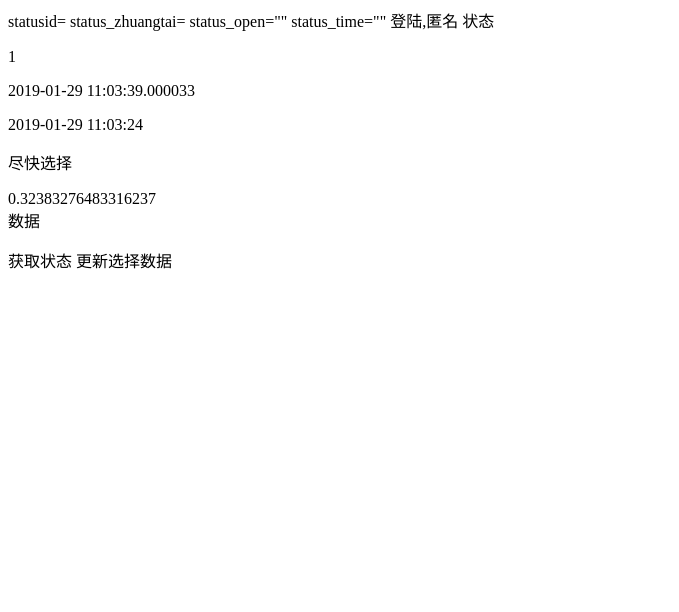
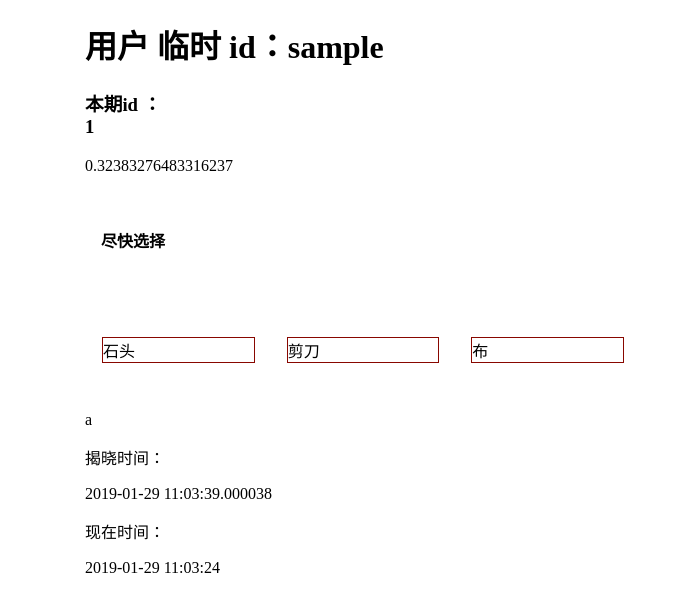
Before and after one commit to shuo502/Flask_Sqlalchemy_Migrate, a Flask app: page / in a window 1280 px wide. Shown: the top 612 px of the page, without its empty margins (0-679 px from the left). Run offline with Flask 2, Linux system fonts and the light colour scheme; the visitor is signed in with stand-in values (Sample User, id 1); data comes from the database, SQL or seed files in the repository; data that the repository does not hold is empty; some libraries are stand-ins or nearby versions.

Commit message:
up c0129

```diff
--- a/app/routes.py
+++ b/app/routes.py
@@ -1,24 +1,28 @@
-#conding=utf-8
+# conding=utf-8
 
-from app import app ,functions,db
+from app import app, functions, db
 from flask import session
-import os,re,requests,datetime,json,random
+import os, re, requests, datetime, json, random
 from app.functions import *
 from flask import request, session, g, redirect, url_for, abort, \
-     render_template, flash,make_response
+    render_template, flash, make_response
 from werkzeug.utils import secure_filename
 
-statusid=int(0)
-status_zhuangtai=""
-status_open=""
-status_time=""
+statusid = int(0)
+status_zhuangtai = ""
+status_open = ""
+status_time = ""
+userdata = []
+
+
 @app.route('/show')
 def show_markbook():
-    markbooks= Markbook.query.order_by(Markbook.datetimes.desc()).all()
+    markbooks = Markbook.query.order_by(Markbook.datetimes.desc()).all()
     # markbooks=Markbook.query.order_by(Markbook.RowName.desc()).first()
-    return render_template('show.html',markbooks=markbooks)
+    return render_template('show.html', markbooks=markbooks)
 
-@app.route('/insert',methods=['POST'])
+
+@app.route('/insert', methods=['POST'])
 def insert_markbook():
     markbook = Markbook()
     markbook.title = request.form['title'].encode('utf-8')
@@ -29,23 +33,22 @@ def insert_markbook():
         db.session.commit()
         # flash('New entry was successfully posted')
     return 'success'
-    #ɾ
+    # ɾ
 
 
 @app.route('/del/<int:ids>')
 def del_markbook(ids):
-    id=int(ids)
-    r=f_del()
+    id = int(ids)
+    r = f_del()
     return r
 
 
 #
 @app.route('/change/<int:ids>')
 def change_markbook(ids):
-    id=int(ids)
-    r=f_change()
+    id = int(ids)
+    r = f_change()
     return r
-
 
 
 @app.route('/cookies')
@@ -53,17 +56,17 @@ def cookies():
     ip = request.remote_addr
     name = request.cookies.get('name')  # 获取cookie
     print(request.cookies)
-    ua=request.headers.get('User-Agent')
-    response=str(ip)+"\n"+str(ua)+str(name)
-    if name==None:
-        f='登陆/游客'
+    ua = request.headers.get('User-Agent')
+    response = str(ip) + "\n" + str(ua) + str(name)
+    if name == None:
+        f = '登陆/游客'
         response = make_response(response)
         response.set_cookie('name', 'davidszhou')
     # r.set_cookie('name', '', expires=0)#删除
     return response
 
+
 @app.route('/login')
-
 @app.route('/login', methods=['GET', 'POST'])
 def login():
     error = None
@@ -78,7 +81,7 @@ def login():
                 session['user'] = ts[0].username
                 session['id'] = ts[0].id
                 session['is_admin'] = ts[0].is_admin
-                session['mail'] =  ts[0].mail
+                session['mail'] = ts[0].mail
                 print("--")
                 session['logged_in'] = True
                 flash('You were logged in')
@@ -87,6 +90,7 @@ def login():
         else:
             error = 'Invalid username'
     return render_template('login.html', error=error)
+
 
 #
 # def login():
@@ -107,19 +111,19 @@ def logins():
     session['username'] = a
     print(session.get('userkey'))
     s = User()
-    s.username=a
-    s.password="123456"
+    s.username = a
+    s.password = "123456"
     db.session.add(s)
     db.session.flush()
     session['userid'] = s.id
     db.session.commit()
-    print("create user id "+str(s.id))
+    print("create user id " + str(s.id))
     return redirect(url_for('shitouindex'))
+
 
 @app.route('/')
 def shitouindex():
-
-    if session.get('userid')is None:
+    if session.get('userid') is None:
         return redirect(url_for('logins'))
 
         # session['userid'] = a
@@ -129,109 +133,123 @@ def shitouindex():
     # userid = int(session.get['userid'])
     return render_template('shitou.html')
 
+
+@app.route('/status_user/<int:istatusid>')
+def status_user(istatusid):
+    istatusid = int(istatusid)
+    username = db.session.query(User.username).filter(User.id == Shitou.userid, Shitou.nb == int(istatusid)).order_by(
+        Shitou.id.desc()).all()
+    s = {"userdata": username}
+    # s["aa"]=['a','b','c']
+    # alluser = db.session.query(Shitou.userid).filter_by(nb=int(statusid)).order_by(Shitou.id.desc()).all()
+    # print(username)
+    return json.dumps(s, ensure_ascii=False)
+
+
+# print(session.query(User, Address).filter(User.id == Address.user_id).all())
+
 @app.route('/status')
 def status():
-    t1x=15
-    t2x=30
-    global statusid, status_open,status_zhuangtai,status_time
-    t={}
-    shows=None
-    if statusid !=0 and status_time>datetime.datetime.utcnow()  :
-        t['statusid'] = str(statusid)
-        t['status_open'] = str(status_open)
-        t['status_zhuangtai'] = str(status_zhuangtai)
-        t['status_time'] = str(status_time)
-        t['status_now'] = str(datetime.datetime.utcnow().strftime("%Y-%m-%d %H:%M:%S"))
-        t['r'] = str(random.random())
-        return json.dumps(t, ensure_ascii=False)
+    t1x = 15
+    t2x = 30
 
+    global statusid, status_open, status_zhuangtai, status_time, userdata
+
+    t = {}
+    shows = None
+    print(statusid, status_open, status_zhuangtai, status_time)
+    print("----")
+    if statusid != 0 and status_time > datetime.datetime.utcnow():
+        # t['userdata']==db.session.query(User.username).filter(User.id==Shitou.userid , Shitou.nb==int(istatusid)).order_by(Shitou.id.desc()).all()
+        print("~1")
+
+        return json.dumps(re_j(statusid, status_open, status_zhuangtai, status_time, userdata), ensure_ascii=False)
     else:
-
         try:
+            print("~2")
             # shows = nbStatus.query.order_by(nbStatus.id).
             shows = nbStatus.query.filter_by(status=True).order_by(nbStatus.id.desc()).first()
             # print(shows)
         except Exception:
-            shows=nbStatus()
-            shows.status=True
+            print("~3")
+            shows = nbStatus()
+            shows.status = True
             db.session.add(shows)
             db.session.flush()
-            statusid=shows.id
+            statusid = shows.id
             db.session.commit()
-            statusid, status_open,status_zhuangtai,status_time=shows.id,"","尽快选择",shows.datetimes+datetime.timedelta(days=0, seconds=int(t1x),  minutes=0, hours=0)
+            statusid, status_open, status_zhuangtai, status_time, userdata = shows.id, "", "尽快选择", shows.datetimes + datetime.timedelta(
+                days=0, seconds=int(t1x), minutes=0, hours=0), []
             # return "开奖期数"+str(s.id)
         if shows is None:
-            s=nbStatus()
-            s.status=True
+            print("~4")
+            s = nbStatus()
+            s.status = True
             db.session.add(s)
             db.session.flush()
             db.session.commit()
-            statusid=s.id
-            statusid, status_open,status_zhuangtai,status_time=s.id,"","尽快选择",s.datetimes+datetime.timedelta(days=0, seconds=int(t1x),  minutes=0, hours=0)
+            statusid = s.id
+            statusid, status_open, status_zhuangtai, status_time, userdata = s.id, "", "尽快选择", s.datetimes + datetime.timedelta(
+                days=0, seconds=int(t1x), minutes=0, hours=0), []
             # return "xx"+str(s.id)
         elif shows.status:
-            statusid=shows.id
-            t1=shows.datetimes+datetime.timedelta(days=0, seconds=int(t1x),  minutes=0, hours=0)
-            t2=shows.datetimes+datetime.timedelta(days=0, seconds=int(t2x),  minutes=0, hours=0)
-            status_time=t1
-            if datetime.datetime.utcnow()<t2 and datetime.datetime.utcnow()>t1 :
-                if status_zhuangtai=="结算":
-                    t['statusid'] = str(statusid)
-                    t['status_open'] = str(status_open)
-                    t['status_zhuangtai'] = str(status_zhuangtai)
-                    t['status_time'] = str(status_time)
-                    t['status_now'] = str(datetime.datetime.utcnow().strftime("%Y-%m-%d %H:%M:%S"))
-                    t['r'] = str(random.random())
-                    return json.dumps(t, ensure_ascii=False)
+            print("~5")
+            statusid = shows.id
+            t1 = shows.datetimes + datetime.timedelta(days=0, seconds=int(t1x), minutes=0, hours=0)
+            t2 = shows.datetimes + datetime.timedelta(days=0, seconds=int(t2x), minutes=0, hours=0)
+            status_time = t1
+            if datetime.datetime.utcnow() < t2 and datetime.datetime.utcnow() > t1:
+                print("~6")
+                if status_zhuangtai == "结算":
+                    print("~7")
+                    return json.dumps(re_j(statusid, status_open, status_zhuangtai, status_time, userdata),
+                                      ensure_ascii=False)
                 else:
-                    status_zhuangtai="结算"
-                    #结算
-                    if len(status_open)==0:
-                        status_open=fun(statusid)
+                    print("~8")
+                    status_zhuangtai = "结算"
+
+                    if len(status_open) == 0:
+                        status_open = fun(statusid)
                         print(status_open)
-                        shows.op=str(status_open)
+                        shows.op = str(status_open)
                         db.session.commit()
-            elif datetime.datetime.utcnow()>t2  :
-                if status_zhuangtai=="结束":
-                    t['statusid'] = str(statusid)
-                    t['status_open'] = str(status_open)
-                    t['status_zhuangtai'] = str(status_zhuangtai)
-                    t['status_time'] = str(status_time)
-                    t['status_now'] = str(datetime.datetime.utcnow().strftime("%Y-%m-%d %H:%M:%S"))
-                    t['r'] = str(random.random())
-                    return json.dumps(t, ensure_ascii=False)
+                    print("~8.1")
+                    return json.dumps(re_j(statusid, status_open, status_zhuangtai, status_time, userdata),
+                                      ensure_ascii=False)
+
+            elif datetime.datetime.utcnow() > t2:
+                print("~9")
+                if status_zhuangtai == "结束":
+                    print("~10")
+
+                    return json.dumps(re_j(statusid, status_open, status_zhuangtai, status_time, userdata),
+                                      ensure_ascii=False)
                 else:
-                    status_zhuangtai="结束"
-                    #kai
-                    shows.status=False
+                    status_zhuangtai = "结算"
+                    print("~11")
+                    # kai
+                    shows.status = False
                     db.session.commit()
+
                     s = nbStatus()
                     s.status = True
                     db.session.add(s)
                     db.session.flush()
                     db.session.commit()
                     statusid = s.id
-                    statusid, status_open, status_zhuangtai, status_time = s.id, "", "尽快选择", s.datetimes + datetime.timedelta( days=0, seconds=int(t1x), minutes=0, hours=0)
-                    t['statusid'] = str(statusid)
-                    t['status_open'] = str(status_open)
-                    t['status_zhuangtai'] = str(status_zhuangtai)
-                    t['status_time'] = str(status_time)
-                    t['status_now'] = str(datetime.datetime.utcnow().strftime("%Y-%m-%d %H:%M:%S"))
-                    t['r'] = str(random.random())
-                    return json.dumps(t, ensure_ascii=False)
+                    statusid, status_open, status_zhuangtai, status_time, userdata = s.id, "", "尽快选择", s.datetimes + datetime.timedelta(
+                        days=0, seconds=int(t1x), minutes=0, hours=0), []
+
+                    return json.dumps(re_j(statusid, status_open, status_zhuangtai, status_time, userdata),
+                                      ensure_ascii=False)
                 # return "time over"
             else:
-                status_zhuangtai="尽快选择"
+                status_zhuangtai = "尽快选择"
         # print(shows.datetimes)
-    t['statusid']=str(statusid)
-    t['status_open']=str(status_open)
-    t['status_zhuangtai']=str(status_zhuangtai)
-    t['status_time']=str(status_time)
-    t['status_now']=str(datetime.datetime.utcnow().strftime("%Y-%m-%d %H:%M:%S"))
-    t['r']=str(random.random())
-    return json.dumps(t,ensure_ascii=False)
+    return json.dumps(re_j(statusid, status_open, status_zhuangtai, status_time), ensure_ascii=False)
     # print((datetime.datetime.utcnow()+datetime.timedelta(days=0, seconds=0, microseconds=0, milliseconds=0, minutes=0, hours=8, weeks=0)).strftime("%Y-%m-%d %H:%M:%S"))
     # return str(shows.id)+str(shows.datetimes)
+
 
 @app.route('/clean')
 def clean():
@@ -239,34 +257,38 @@ def clean():
     return "clear succeed"
 
 
-@app.route('/updatebuy/<int:nb>',methods=['POST'])
+@app.route('/updatebuy/<int:nb>', methods=['POST'])
 def updatebuy(nb):
     '''修改 插入'''
-
-    nb=int(nb)
+    global userdata
+    nb = int(nb)
     print(nb)
-    b= request.form['buy'].encode('utf-8')
-    m= request.form['m'].encode('utf-8')
-    print(b,m)
-    userid=int(session.get('userid'))
+    print(request.form)
+    b = request.form['buy'].encode('utf-8')
+    m = request.form['m'].encode('utf-8')
+    if status_zhuangtai == "": return "结算 "
+    print(b, m)
+    userid = int(session.get('userid'))
     print(userid)
-    #提前2秒结算，停止更新
+    # 提前2秒结算，停止更新
     if nbStatus.query.filter_by(id=nb).first().status:
-        shitou = Shitou.query.filter_by(userid=userid , nb=nb).first()
+        shitou = Shitou.query.filter_by(userid=userid, nb=nb).first()
         if shitou:
-            shitou.buy =int(b)
+            shitou.buy = int(b)
             shitou.m = int(m)
             db.session.commit()
         else:
             shitou = Shitou()
-            shitou.nb=nb
+            shitou.nb = nb
             shitou.userid = userid
             shitou.buy = int(b)
             shitou.m = int(m)
             db.session.add(shitou)
             db.session.commit()
         pass
-    return "succeed "+str(m)
+        userdata = db.session.query(User.username).filter(User.id == Shitou.userid, Shitou.nb == int(nb)).order_by(
+            Shitou.id.desc()).all()
+    return "succeed " + str(m)
 
 # @app.route('/')
 # def show_entries():
--- a/app/templates/shitou.html
+++ b/app/templates/shitou.html
@@ -3,80 +3,159 @@
 <head lang="en">
     <meta charset="UTF-8">
     <title></title>
+    <style type="text/css">
+        .active {
+            background-color: black;
+            color: white;
+        }
+
+        .bk_blues {
+            background-color: #222299;
+        }
+
+        .bk_s {
+            background-color: unset;
+            color: unset;
+        }
+
+        .wh {
+            width: 100%;
+            height: auto;
+
+        }
+
+        .m {
+            border: #880700 1px solid;
+        }
+
+        .display_y {
+            border: #990099 1px solid;
+        }
+
+        .display_x {
+            border: #1b1b1b 1px solid;
+        }
+    </style>
+    <link href="https://cdn.bootcss.com/twitter-bootstrap/4.2.1/css/bootstrap-grid.css" rel="stylesheet">
     <script src="https://img.hcharts.cn/jquery/jquery-1.8.3.min.js"></script>
-    {#    <script type="text/javascript">#}
-    {#        function f() {     // 获取json数据#}
-    {#            $.getJSON(url,function(data){#}
-    {#            $.getJSON("http://127.0.0.1:5000/status", function (results) {#}
-    {#                var result=results#}
-    {#                console.log(result);#}
-    {#                if (document.getElementById("p1")) {#}
-    {#                    document.getElementById("p1").innerHTML = result.r;#}
-    {#                };#}
-    {##}
-    {#                               if (document.getElementById("statusid")) {document.getElementById("statusid").innerText = result.statusid ;};#}
-    {#                               if (document.getElementById("status_zhuangtai")) { document.getElementById("status_zhuangtai").innerText = result.status_zhuangtai ;};#}
-    {#                               if (document.getElementById("status_time")) { document.getElementById("status_time").innerText = result.status_time ;};#}
-    {#                               if (document.getElementById("statusid")) { document.getElementById("statusid").innerText = result.statusid ;};#}
-    {#                               if (document.getElementById("status_now")) { document.getElementById("status_now").innerText = result.status_now ;};#}
-    {##}
-    {#            });#}
-    {#        }     //每隔1秒自动调用方法，更新#}
-    {#        window.setInterval(f, 10);#}
-    {#    </script>#}
+    <link href="./bootstrap-o.css" rel="stylesheet">
 
 
     <script type="text/javascript">
         var t1 = "";
-        var t2="";
-        alert
+        var s_id = "";
+        var stop = 0;
+        var status_z = "";
+
         function f() {
             // 获取json数据
+            $.getJSON("/status", function (result) {
+                var r_statusid = result.statusid;
+                var r_status_zhuangtai = result.status_zhuangtai;
+                if (r_status_zhuangtai.search("尽快选择") !== -1) {
+                    stop = 1;
+                    if (s_id !== r_statusid) {
+                        document.getElementById("statusid").innerText = r_statusid;
+                        document.getElementById("status_time").innerText = result.status_time;
+                        s_id = r_statusid;
+                    }
+                }
+                if (status_z !== r_status_zhuangtai) {
+                    document.getElementById("status_zhuangtai").innerText = r_status_zhuangtai;
+                    status_z = r_status_zhuangtai;
+                    // if (toString(r_status_zhuangtai) === toString("结算")) {
+                    if (r_status_zhuangtai.search("结算") !== -1) {
 
-            $.getJSON("/status", function (result) {
-                document.getElementById("p1").innerHTML = result.r;
-                document.getElementById("statusid").innerText = result.statusid;
-{#                if (t1 !=result.statusid){#}
-{#                    t1=result.statusid;#}
-{#                    t2=document.getElementById("status_open").innerHTML;#}
-{##}
-{#                    document.getElementById("status_open").innerHTML = result.status_open+"</br">+t2;#}
-{##}
-{#                };#}
-                 document.getElementById("status_open").innerHTML = result.status_open;
+                        $(".m").addClass("display_x");
+                        document.getElementById("status_open").innerHTML = r_statusid + result.status_open + '<hr/>' + document.getElementById("status_open").innerHTML;
+                        stop = 0;
+                    }
+                    // if (r_status_zhuangtai ==="尽快选择") {
+                     if (r_status_zhuangtai.search("尽快选择") !== -1) {
+
+                        stop = 1;
+
+                        $(".active").removeClass("active");
+                        $(".m").removeClass("display_x");
+                    }
+                }
+                // document.getElementById("p1").innerHTML = result.r;
                 document.getElementById("status_now").innerText = result.status_now;
-                document.getElementById("status_time").innerText = result.status_time;
-                document.getElementById("status_zhuangtai").innerText = result.status_zhuangtai;
+                document.getElementById("r").innerText = result.r;
+                var user_arr=result.userdata;
+                       for(j in user_arr) {
+
+                    }
             });
         }
         //每隔1秒自动调用方法，更新
         window.setInterval(f, 1000);
+        $(document).ready(function () {
+            $("#b01").click(function () {
+                // alert(document.getElementById("abc").innerHTML);
+                // $('input:radio[name=radio]').attr('checked', false);
+                $(".m").removeClass("active");
+            });
+
+            $(".m").click(function () {
+                 console.log(stop)
+                if (stop === 1) {
+
+                    $(".active").removeClass("active");
+
+                    var m = "5";
+                    mysurl = document.getElementById("statusid").innerText;
+                    console.log(mysurl);
+                    yy = "/updatebuy/";
+                    // alert(yy+mysurl);
+                    $.post(yy + mysurl, {buy: $(this).attr("id"), m: '1'}, function (data, status) {
+                        console.log(data, status);
+
+                        console.log(data,status)
+                        document.getElementById("msg").innerText = '已经确认';
+                    }, "json");
+$(this).addClass("active");
+// xml,text,json
+                }
+            });
+
+
+        });
 
     </script>
 </head>
 
 
 <body>
-statusid=
-status_zhuangtai=
-status_open=""
-status_time=""
-登陆,匿名
-状态
-<p id="status_open"></p>
-<p id="statusid"></p>
-<p id="status_time"></p>
-<p id="status_now"></p>
-<p id="status_zhuangtai"></p>
+<div class="container" id="aa">
+    <h1>用户 临时 id：{{ session.username }}</h1>
+    <h3>本期id ：
+        <div id="statusid"></div>
+    </h3>
+    <p id="r">随机</p>
+    <h4 class="p-3"><p id="status_zhuangtai"></p></h4>
+    <div class="row p-3">
+
+        <div class=" col-lg-2 p-3 wh">
+            <div id="1" class="m default ">石头</div>
+        </div>
+        <div class="col-lg-2 p-3">
+            <div id="2" class="m default">剪刀</div>
+        </div>
+        <div  class="col-lg-2 p-3">
+            <div id="3" class="m default">布</div>
+        </div>
+    </div>
+    <p class="align-content-center" id="msg">a</p>
+
+    揭晓时间：<p id="status_time"></p>
+    现在时间：<p id="status_now"></p>
+
+    <p id="status_open"></p>
 
 
-
-<div id="p1"></div>
-数据<p id="p2"></p>
-
-获取状态
+</div>
 
 
-更新选择数据
 </body>
 </html>
```
Also changed, not shown: app/functions.py (+12 -1 lines).
